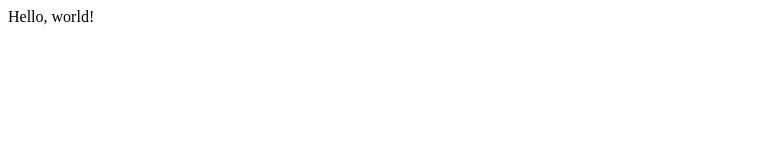
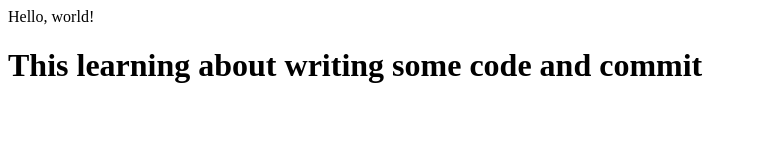
Before and after one commit to AljaZal/cs50_webdevelopment, a plain HTML site: page index.html in a window 1280 px wide. Shown: the whole page, without its empty margins (0-757 px from the left). Drawn offline with Linux system fonts and the light colour scheme.

Commit message:
Write another line of code

```diff
--- a/index.html
+++ b/index.html
@@ -5,5 +5,7 @@
     </head>
     <body>
         Hello, world!
+
+        <h1> This learning about writing some code and commit</h1>
     </body>
 </html>
```
